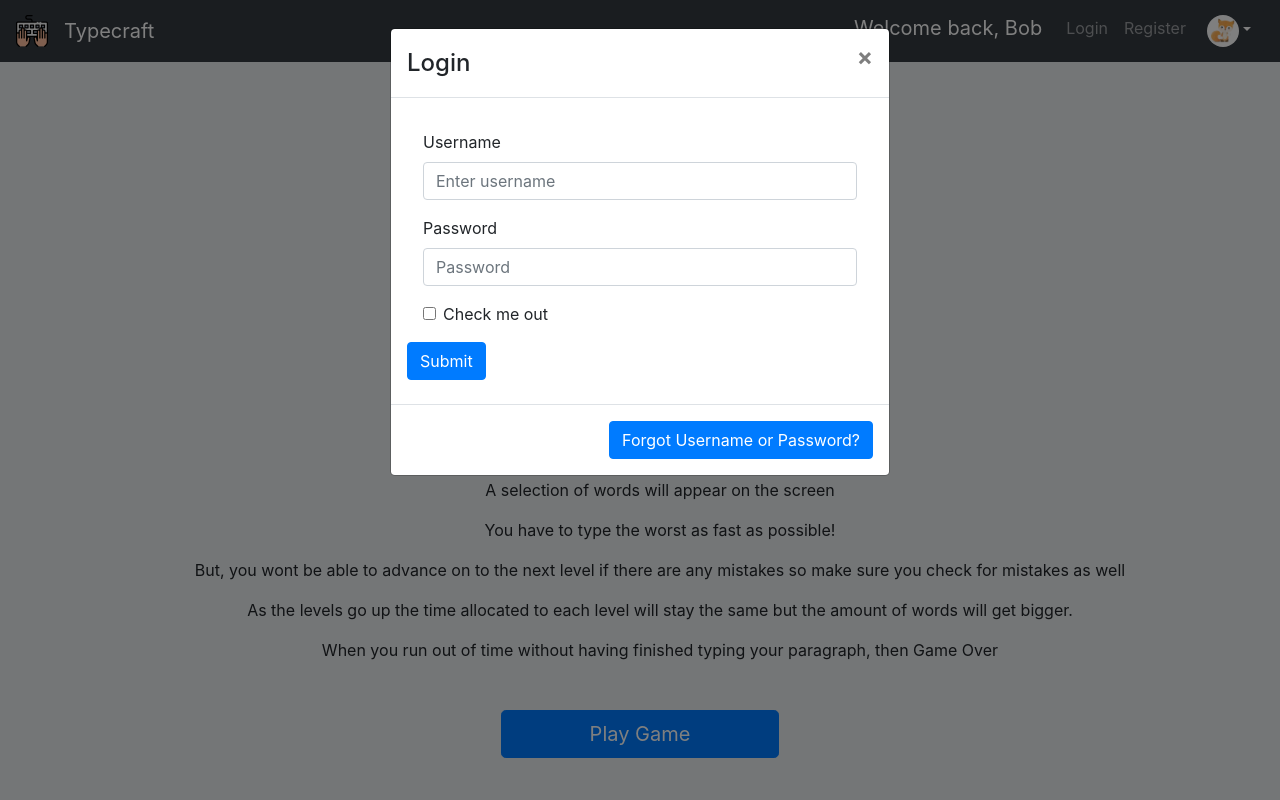
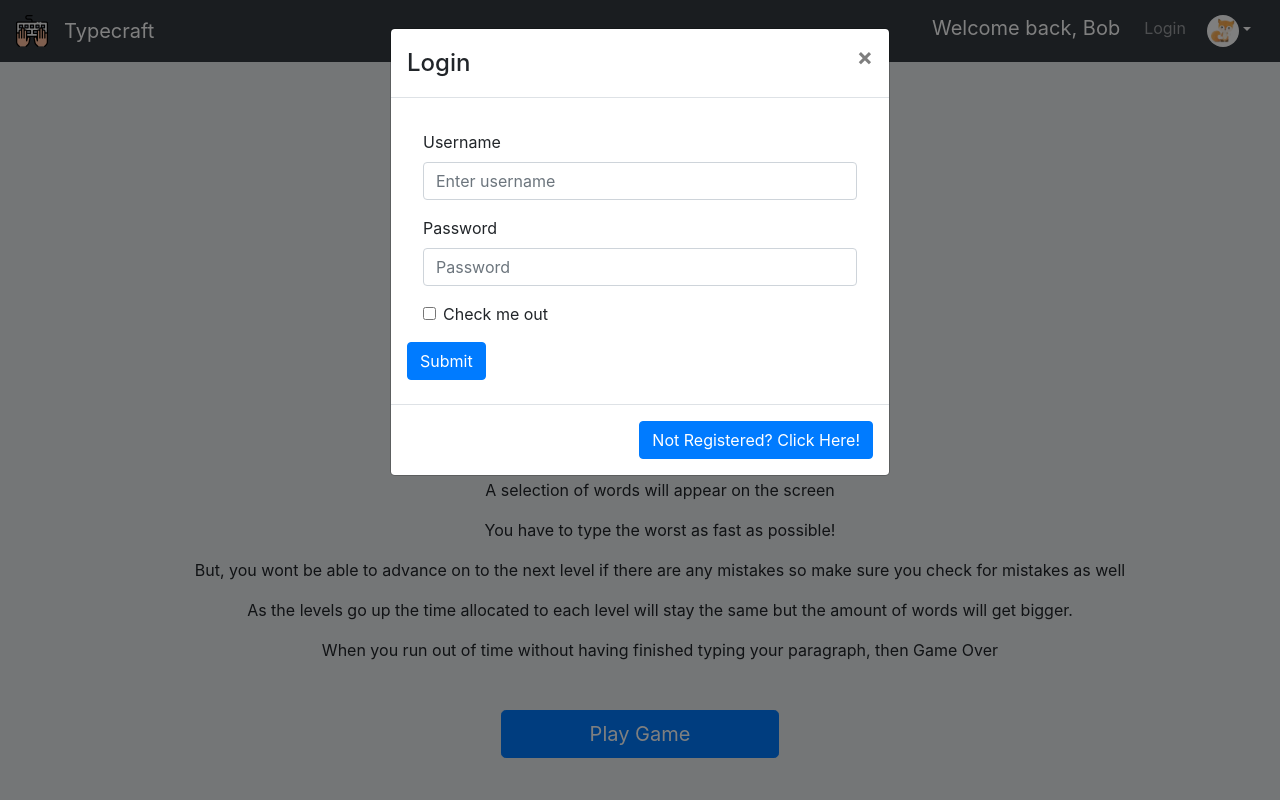
Before and after one commit to rbbenett/final-project-lhl, a React (Create React App) app in the folder final-project/: page / in a window 1280 px wide. Both pictures are taken after a click on the button "Login". Shown: the top 800 px of the page. Built offline with nearby package versions, Linux system fonts and the light colour scheme; no server answers; the HTML template or start-up script is replaced by a standard one.

Commit message:
Changed login form

```diff
--- a/final-project/src/App.js
+++ b/final-project/src/App.js
@@ -49,7 +49,7 @@ function App() {
           <Nav>
             <Navbar.Brand>Welcome back, Bob</Navbar.Brand>
             <Nav.Link onClick={handleShowLogin}>Login</Nav.Link>
-            <Nav.Link onClick={handleShowRegister}>Register</Nav.Link>
+            {/* <Nav.Link onClick={handleShowRegister}>Register</Nav.Link> */}
             <Dropdown>
               <Dropdown.Toggle variant={'dark'} id="dropdown-basic">
                 <Image src="images/fox.jpg" className="navbar-avatar" />
@@ -72,8 +72,8 @@ function App() {
             <Login />
           </Modal.Body>
           <Modal.Footer>
-            <Button variant="primary" onClick={handleCloseLogin}>
-              Forgot Username or Password?
+            <Button variant="primary" onClick={() => {handleCloseLogin(); handleShowRegister()}}>
+              Not Registered? Click Here!
             </Button>
           </Modal.Footer>
         </Modal>
```
